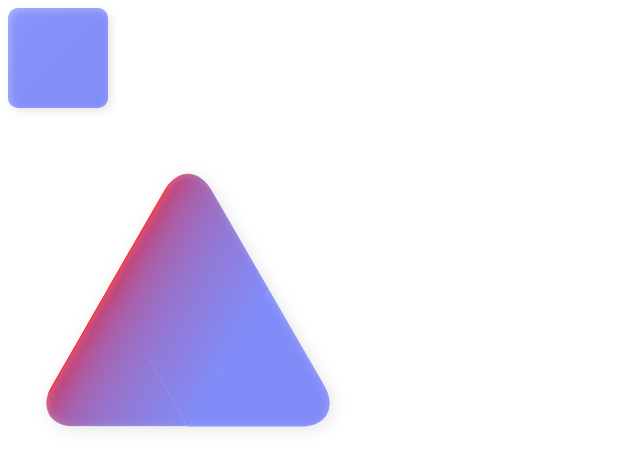
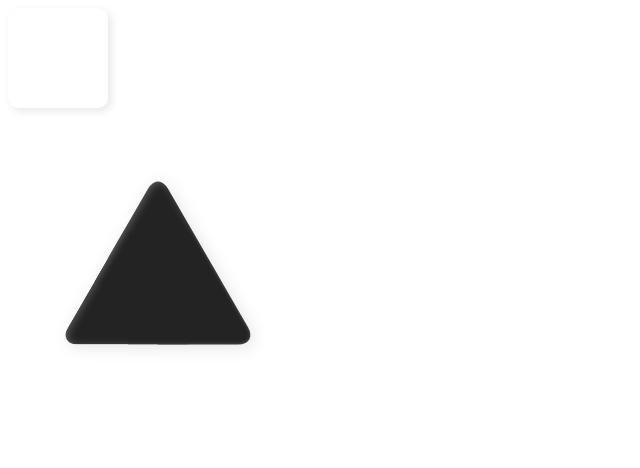
Before and after one commit to kjinengineer/basic-loading, a React (Create React App) app: page / in a window 1280 px wide. Shown: the top 468 px of the page, without its empty margins (0-640 px from the left). Built offline with nearby package versions, Linux system fonts and the light colour scheme.

Commit message:
feat: Triangle component value

```diff
--- a/src/example/TestPage.tsx
+++ b/src/example/TestPage.tsx
@@ -5,12 +5,12 @@ export default function TestPage() {
   const option = {
     width: "100px",
     height: "100px",
-    color: "#818cf8",
+    // color: "#818cf8",
   };
   return (
     <div>
       <Plane option={option} />
-      <Triangle />
+      <Triangle option={option} />
       {/* <svg
         style={{ visibility: "hidden", position: "absolute" }}
         width="0"
--- a/src/example/test.css
+++ b/src/example/test.css
@@ -6,11 +6,11 @@
 
 .top {
   position: absolute;
-  background-image: inherit;
+  background-color: #818cf8;
   width: 10em;
   height: 10em;
   border-top-right-radius: 30%;
-  background: linear-gradient(to bottom, red, 5%, #818cf8);
+  /* background: linear-gradient(to bottom, red, 2%, #818cf8); */
   transform: rotate(-60deg) skewX(-30deg) scale(1, 0.866);
   box-shadow: inset 2px 2px 8px rgba(255, 255, 255, 0.3);
   /* clip-path: polygon(100% 0%, 100% 100%, 100% 100%, 0% 0%); */
@@ -18,7 +18,81 @@
 
 .right {
   position: absolute;
-  background: linear-gradient(to top right, red, 0%, #818cf8);
+  background-color: #818cf8;
+  /* background: linear-gradient(to bottom, red, 1%, #818cf8); */
+  width: 10em;
+  height: 10em;
+  border-top-right-radius: 30%;
+  transform: rotate(60deg) skewX(-30deg) scale(1, 0.866) translate(50%, 0%);
+  /* clip-path: polygon(0% 0%, 100% 100%, 100% 100%, 100% 0%); */
+  box-shadow: inset 0px 0px 4px rgba(255, 255, 255, 0.3);
+}
+
+.mid-left {
+  position: absolute;
+  width: 10em;
+  height: 10em;
+  transform: rotate(-60deg) scale(1, 0.865) translate(-22%, 0%);
+  box-shadow: inset 2px 2px 8px rgba(255, 255, 255, 0.3);
+  /* clip-path: polygon(3% 0%, 3% 100%, 100% 0%, 3% 0%); */
+  clip-path: polygon(20% 0%, 20% 50%, 80% 50%, 80% 0%);
+  background-color: #818cf8;
+  /* background: linear-gradient(to bottom, red, 2%, #818cf8); */
+}
+
+.mid-right {
+  position: absolute;
+  width: 10em;
+  height: 10em;
+  transform: rotate(60deg) scale(1, 0.865) translate(22%, 0%);
+  box-shadow: inset 0px 0px 4px rgba(255, 255, 255, 0.3);
+  /* clip-path: polygon(3% 0%, 3% 100%, 100% 0%, 3% 0%); */
+  clip-path: polygon(20% 0%, 20% 50%, 80% 50%, 80% 0%);
+  background-color: #818cf8;
+  /* background-color: black; */
+  /* background: linear-gradient(to bottom, red, 2%, #818cf8); */
+}
+
+.mid-bottom {
+  position: absolute;
+  width: 10em;
+  height: 10em;
+  transform: rotate(0deg) scale(1, 0.865) translate(0%, 50%);
+  box-shadow: inset 0px 2px 8px rgba(255, 255, 255, 0.3);
+  /* clip-path: polygon(3% 0%, 3% 100%, 100% 0%, 3% 0%); */
+  clip-path: polygon(20% 100%, 20% 50%, 80% 50%, 80% 100%);
+  background-color: #818cf8;
+  /* background-color: black; */
+  /* background: linear-gradient(to bottom, red, 2%, #818cf8); */
+}
+
+.top2 {
+  position: absolute;
+  background-image: inherit;
+  width: 10em;
+  height: 10em;
+  border-bottom-left-radius: 30%;
+  background: linear-gradient(to right, red, 2%, #818cf8);
+  transform: rotate(0deg) skewX(-30deg) scale(1, 0.866) translate(0%, 50%);
+  box-shadow: inset 2px 2px 8px rgba(255, 255, 255, 0.3);
+  /* clip-path: polygon(100% 0%, 100% 100%, 100% 100%, 0% 0%); */
+}
+
+.left2 {
+  position: absolute;
+  background: linear-gradient(to right, red, 0%, #818cf8);
+  width: 10em;
+  height: 10em;
+  border-bottom-left-radius: 30%;
+  box-shadow: inset 2px 2px 8px rgba(255, 255, 255, 0.3);
+  /* clip-path: polygon(0% 100%, 100% 100%, 100% 100%, 0% 0%); */
+  transform: rotate(-120deg) skewX(-30deg) scale(1, 0.866) translate(-50%, 0%);
+}
+
+.right2 {
+  position: absolute;
+  background-color: black;
+  /* background: linear-gradient(to bottom, red, 1%, #818cf8); */
   width: 10em;
   height: 10em;
   border-top-right-radius: 30%;
@@ -27,21 +101,47 @@
   box-shadow: inset 2px 0px 8px rgba(255, 255, 255, 0.3);
 }
 
-.mid-left {
+.center2 {
   position: absolute;
+  background-image: inherit;
   width: 10em;
   height: 10em;
-  transform: rotate(-60deg) scale(1, 0.865) translate(-25%, 0%);
+  border-top-right-radius: 30%;
+  background-color: black;
+  background: linear-gradient(to bottom, red, 0.5%, #818cf8);
+  transform: rotate(-60deg) skewX(-30deg) scale(1, 0.866);
+  /* box-shadow: inset 2px 2px 8px rgba(255, 255, 255, 0.3); */
+  clip-path: polygon(0% 0%, 0% 100%, 100% 100%, 0% 0%);
+}
+
+.mid-left2 {
+  position: absolute;
+  background-image: inherit;
+  width: 10em;
+  height: 10em;
+  /* border-bottom-left-radius: 30%; */
+  background: linear-gradient(to right, red, 0.2%, #818cf8);
+  transform: rotate(0deg) skewX(-30deg) scale(1, 0.866) translate(15%, 50%);
+  clip-path: polygon(15% 50%, 15% 100%, 90% 100%, 90% 50%);
   box-shadow: inset 2px 2px 8px rgba(255, 255, 255, 0.3);
-  /* clip-path: polygon(5% 0%, 5% 100%, 100% 0%, 5% 0%); */
-  clip-path: polygon(20% 0%, 20% 50%, 80% 50%, 80% 0%);
-  background-color: black;
-  background: linear-gradient(to bottom, red, 5%, #818cf8);
+}
+
+.mid-left-copy {
+  position: absolute;
+  background: linear-gradient(to right, red, 0.5%, #818cf8);
+  width: 10em;
+  height: 10em;
+  /* border-bottom-left-radius: 30%; */
+  box-shadow: inset 2px 2px 8px rgba(255, 255, 255, 0.3);
+  /* clip-path: polygon(0% 100%, 100% 100%, 100% 100%, 0% 0%); */
+  /* clip-path: polygon(20% 0%, 20% 50%, 80% 50%, 80% 0%); */
+  transform: rotate(0deg) skewX(-30deg) scale(1, 0.866) translate(0%, 50%);
 }
 
 .left {
   position: absolute;
-  background: linear-gradient(to right, red, 5%, #818cf8);
+  background-color: #818cf8;
+  /* background: linear-gradient(to right, red, 2%, #818cf8); */
   width: 10em;
   height: 10em;
   border-bottom-left-radius: 30%;
@@ -52,12 +152,13 @@
 
 .center {
   position: absolute;
-  background-image: inherit;
+  background-color: #818cf8;
+  /* background-image: inherit; */
   width: 10em;
   height: 10em;
   border-top-right-radius: 30%;
-  background-color: black;
-  background: linear-gradient(to bottom, red, 5%, #818cf8);
+  /* background-color: black; */
+  /* background: linear-gradient(to bottom, red, 2%, #818cf8); */
   transform: rotate(-60deg) skewX(-30deg) scale(1, 0.866);
   /* box-shadow: inset 2px 2px 8px rgba(255, 255, 255, 0.3); */
   clip-path: polygon(0% 0%, 0% 100%, 100% 100%, 0% 0%);
@@ -71,21 +172,28 @@
   box-shadow: inset 2px 0px 8px rgba(255, 255, 255, 0.3);
   /* clip-path: polygon(20% 0%, 20% 50%, 80% 50%, 80% 0%); */
   clip-path: polygon(30% 0%, 30% 20%, 60% 20%, 60% 0%);
-  /* clip-path: polygon(5% 0%, 5% 50%, 90% 50%, 90% 0%); */
-  /* background-color: black; */
+  /* clip-path: polygon(3% 0%, 3% 50%, 90% 50%, 90% 0%); */
+  background-color: black;
   /* background: linear-gradient(to bottom right, red, 1%, #818cf8); */
 }
 
 .sample3 {
   position: absolute;
+  background: linear-gradient(to top right, red, 10%, #818cf8);
   width: 10em;
   height: 10em;
-  transform: rotate(180deg) scale(1, 0.865) translate(0%, -50%);
+  transform: rotate(60deg) skewX(-30deg) scale(1, 0.866) translate(-10%, 0%);
+  clip-path: polygon(0% 0%, 100% 100%, 100% 100%, 100% 0%);
+  /* box-shadow: inset 2px 0px 8px rgba(255, 255, 255, 0.3);
+  position: absolute;
+  width: 10em;
+  height: 10em;
+  transform: rotate(60deg) scale(1, 0.865) translate(50%, 0%); */
   /* box-shadow: inset 2px 2px 8px rgba(255, 255, 255, 0.3); */
-  /* clip-path: polygon(5% 0%, 5% 100%, 100% 0%, 5% 0%); */
-  clip-path: polygon(20% 0%, 20% 50%, 80% 50%, 80% 0%);
-  /* background-color: black; */
-  background: linear-gradient(to top left, red, 2%, #818cf8);
+  /* clip-path: polygon(3% 0%, 3% 100%, 100% 0%, 3% 0%); */
+  /* clip-path: polygon(20% 0%, 20% 20%, 60% 20%, 60% 0%);
+  background-color: black; */
+  /* background: linear-gradient(to top, red, 2%, #818cf8); */
 }
 /*
 #pool-container {
--- a/src/lib/component/Triangle.tsx
+++ b/src/lib/component/Triangle.tsx
@@ -1,15 +1,133 @@
-import "../../example/test.css";
+// import "../../example/test.css";
 
-export default function Triangle() {
+import { ReactNode } from "react";
+
+type StringObject = {
+  [key: string]: string;
+};
+
+interface PropsType {
+  option: {
+    width: string;
+    height: string;
+    borderRadius?: string;
+    color?: string;
+  };
+  className?: string;
+  style?: StringObject;
+  children?: ReactNode;
+  id?: string;
+}
+
+export default function Triangle({
+  id,
+  option,
+  className,
+  style,
+  children,
+}: PropsType) {
+  const { width, height, borderRadius, color } = option;
+  const triangleStyle = `
+  .top {
+    position: absolute;
+    background-color: ${color ?? "#232323"};
+    width: ${width};
+    height: ${height};
+    border-top-right-radius: ${borderRadius ?? "20%"};
+    transform: rotate(-60deg) skewX(-30deg) scale(1, 0.865);
+    box-shadow: inset 2px 2px 8px rgba(255, 255, 255, 0.3);
+  }
+
+  .right {
+    position: absolute;
+    background-color: ${color ?? "#232323"};
+    width: ${width};
+    height: ${height};
+    border-top-right-radius: ${borderRadius ?? "20%"};
+    transform: rotate(60deg) skewX(-30deg) scale(1, 0.866) translate(50%, 0%);
+    box-shadow: inset 0px 0px 4px rgba(255, 255, 255, 0.3);
+  }
+
+  .left {
+    position: absolute;
+    background-color: ${color ?? "#232323"};
+    width: ${width};
+    height: ${height};
+    border-bottom-left-radius: ${borderRadius ?? "20%"};
+    box-shadow: inset 2px 2px 8px rgba(255, 255, 255, 0.3);
+    clip-path: polygon(0% 100%, 100% 100%, 100% 100%, 0% 0%);
+    transform: rotate(0deg) skewX(-30deg) scale(1, 0.866) translate(0%, 50%);
+  }
+
+  .center {
+    position: absolute;
+    background-color: ${color ?? "#232323"};
+    width: ${width};
+    height: ${height};
+    border-top-right-radius: ${borderRadius};
+    transform: rotate(-60deg) skewX(-30deg) scale(1, 0.866);
+    clip-path: polygon(0% 0%, 0% 100%, 100% 100%, 0% 0%);
+  }
+
+  .mid-left {
+    position: absolute;
+    width: ${width};
+    height: ${height};
+    transform: rotate(-60deg) scale(1, 0.865) translate(-22%, 0%);
+    box-shadow: inset 2px 2px 8px rgba(255, 255, 255, 0.3);
+    clip-path: polygon(20% 0%, 20% 50%, 80% 50%, 80% 0%);
+    background-color: ${color ?? "#232323"};
+  }
+
+  .mid-right {
+    position: absolute;
+    width: ${width};
+    height: ${height};
+    transform: rotate(60deg) scale(1, 0.865) translate(22%, 0%);
+    box-shadow: inset 0px 0px 4px rgba(255, 255, 255, 0.3);
+    clip-path: polygon(20% 0%, 20% 50%, 80% 50%, 80% 0%);
+    background-color: ${color ?? "#232323"};
+  }
+
+  .mid-bottom {
+    position: absolute;
+    width: ${width};
+    height: ${height};
+    transform: rotate(0deg) scale(1, 0.865) translate(0%, 50%);
+    box-shadow: inset 0px 2px 8px rgba(255, 255, 255, 0.3);
+    clip-path: polygon(20% 100%, 20% 50%, 80% 50%, 80% 100%);
+    background-color: ${color ?? "#232323"};
+  }
+  `;
+
   return (
     <>
-      <div className="triangle">
+      <style>{triangleStyle}</style>
+      <div
+        id={id}
+        className={className}
+        style={{
+          ...style,
+          margin: "100px",
+          position: "relative",
+          filter: "drop-shadow(3px 3px 8px rgba(0, 0, 0, 0.1))",
+        }}
+      >
+        {/* <div className="top2"></div> */}
+        {/* <div className="left2"></div> */}
+        {/* <div className="center2"></div> */}
+
         {/* <div className="center"></div> */}
         <div className="right"></div>
         <div className="top"></div>
         <div className="center"></div>
         <div className="left"></div>
+        {/* <div className="right2"></div> */}
         <div className="mid-left"></div>
+        <div className="mid-right"></div>
+        <div className="mid-bottom"></div>
+        {/* <div className="mid-left2"></div> */}
+        {/* <div className="mid-left-copy"></div> */}
         {/* <div className="sample2"></div> */}
         {/* <div className="sample3"></div> */}
       </div>
```
